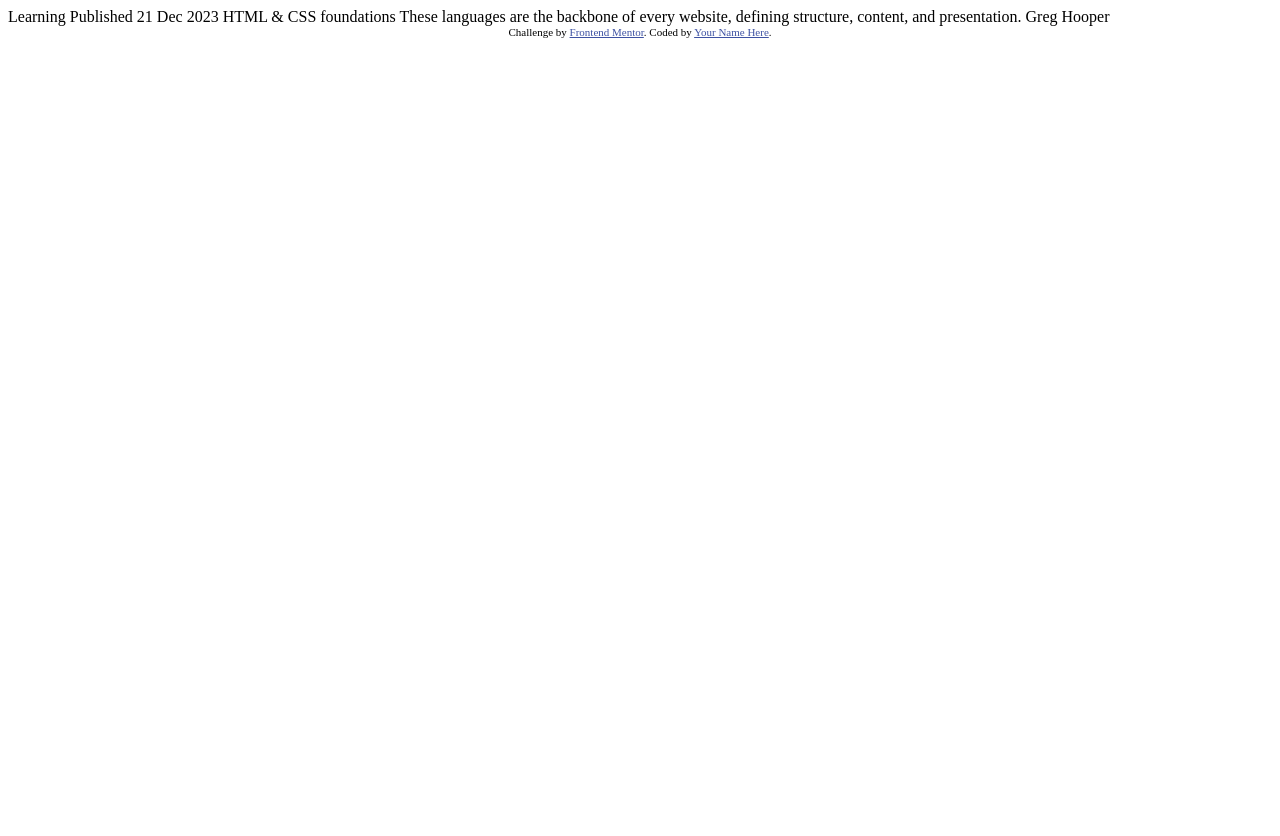
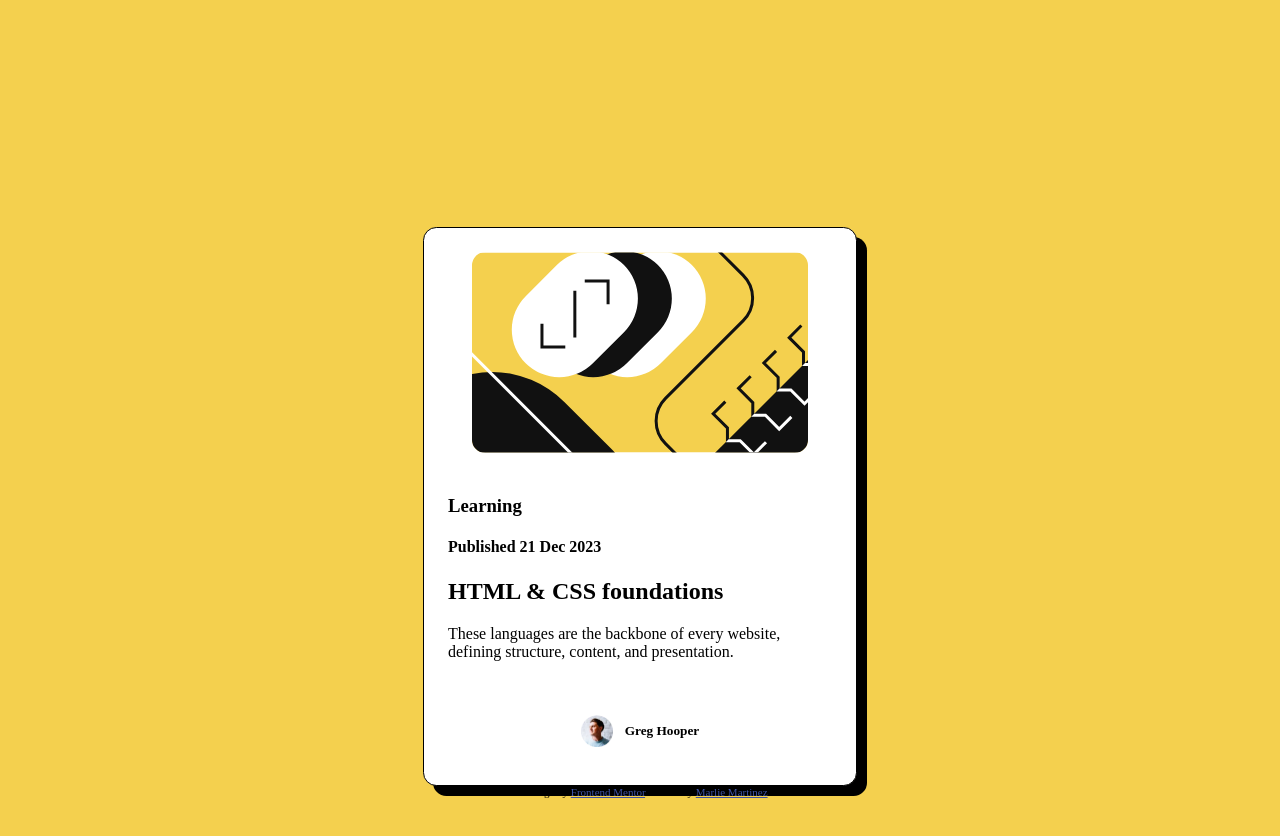
Before and after one commit to marliemarls/blog_preview_card, a plain HTML site: page index.html in a window 1280 px wide. Before the commit the page ends 800 px from the top, so only its background shows below. Drawn offline with Linux system fonts and the light colour scheme.

Commit message:
added contents and working on css for elements

```diff
--- a/index.html
+++ b/index.html
@@ -1,35 +1,52 @@
 <!DOCTYPE html>
 <html lang="en">
+
 <head>
   <meta charset="UTF-8">
-  <meta name="viewport" content="width=device-width, initial-scale=1.0"> <!-- displays site properly based on user's device -->
+  <meta name="viewport" content="width=device-width, initial-scale=1.0">
 
   <link rel="icon" type="image/png" sizes="32x32" href="./assets/images/favicon-32x32.png">
+  <link rel="stylesheet" href="style.css">
+  <title>Frontend Mentor | Blog preview card</title>
+  <style>
+    .attribution {
+      font-size: 11px;
+      text-align: center;
+    }
 
-  <title>Frontend Mentor | Blog preview card</title>
-
-  <!-- Feel free to remove these styles or customise in your own stylesheet 👍 -->
-  <style>
-    .attribution { font-size: 11px; text-align: center; }
-    .attribution a { color: hsl(228, 45%, 44%); }
+    .attribution a {
+      color: hsl(228, 45%, 44%);
+    }
   </style>
 </head>
+
 <body>
-<div class="card">
 
-  Learning
+  <div class="card">
+    <img src="/assets/images/illustration-article.svg" alt="" class="illustration-img">
 
-  Published 21 Dec 2023
+    <div class="font-div">
+    <h3 class="learning_tag">Learning</h3>
 
-  HTML & CSS foundations
+    <h4 class="date">Published 21 Dec 2023 </h4>
 
-  These languages are the backbone of every website, defining structure, content, and presentation.
+    <h2 class="hoover-color-change">HTML & CSS foundations</h2>
+    <p>These languages are the backbone of every website, defining structure, content, and presentation.</p>
+    </div>
 
-  Greg Hooper
-</div>
+    <div class="profile-div">
+    <img src="/assets/images/image-avatar.webp" alt="" class="profile-img">
+    <h5>Greg Hooper</h5>
+    </div>
+
+  </div>
+
   <div class="attribution">
     Challenge by <a href="https://www.frontendmentor.io?ref=challenge" target="_blank">Frontend Mentor</a>.
-    Coded by <a href="#">Your Name Here</a>.
+    Coded by <a href="#">Marlie Martinez</a>.
   </div>
+
+
 </body>
+
 </html>
--- a/style.css
+++ b/style.css
@@ -1,7 +1,51 @@
 body {
-    display: flex;
-    width: 1440px;
-    padding: 218.5px 0px 219.5px 0px;
-    justify-content: center;
-    align-items: center;
+  display: flex;
+  flex-direction: column;
+  /* width: 1440px; */
+  padding: 218.5px 0px 219.5px 0px;
+  justify-content: center;
+  align-items: center;
+  background-color: hsl(47, 88%, 63%);
 }
+
+div.card {
+  display: flex;
+  width: 384px;
+  padding: 24px;
+  flex-direction: column;
+  align-items: center;
+  gap: 24px;
+  flex-shrink: 0;
+  border: 1pt black solid;
+  border-radius: 10pt;
+  background-color: hsl(0, 0%, 100%);
+  box-shadow: 10px 10px;
+}
+
+div.text-div {
+  display: flex;
+  flex-direction: column;
+  align-items: flex-start;
+  gap: 12px;
+  align-self: stretch;
+}
+
+div.profile-div {
+  display: flex;
+  align-items: center;
+  gap: 12px;
+}
+
+img.profile-img {
+  width: 32px;
+  height: 32px;
+}
+
+img.illustration-img {
+  gap: 12px;
+  border-radius: 10pt;
+}
+
+div.attribution{
+
+}
```
